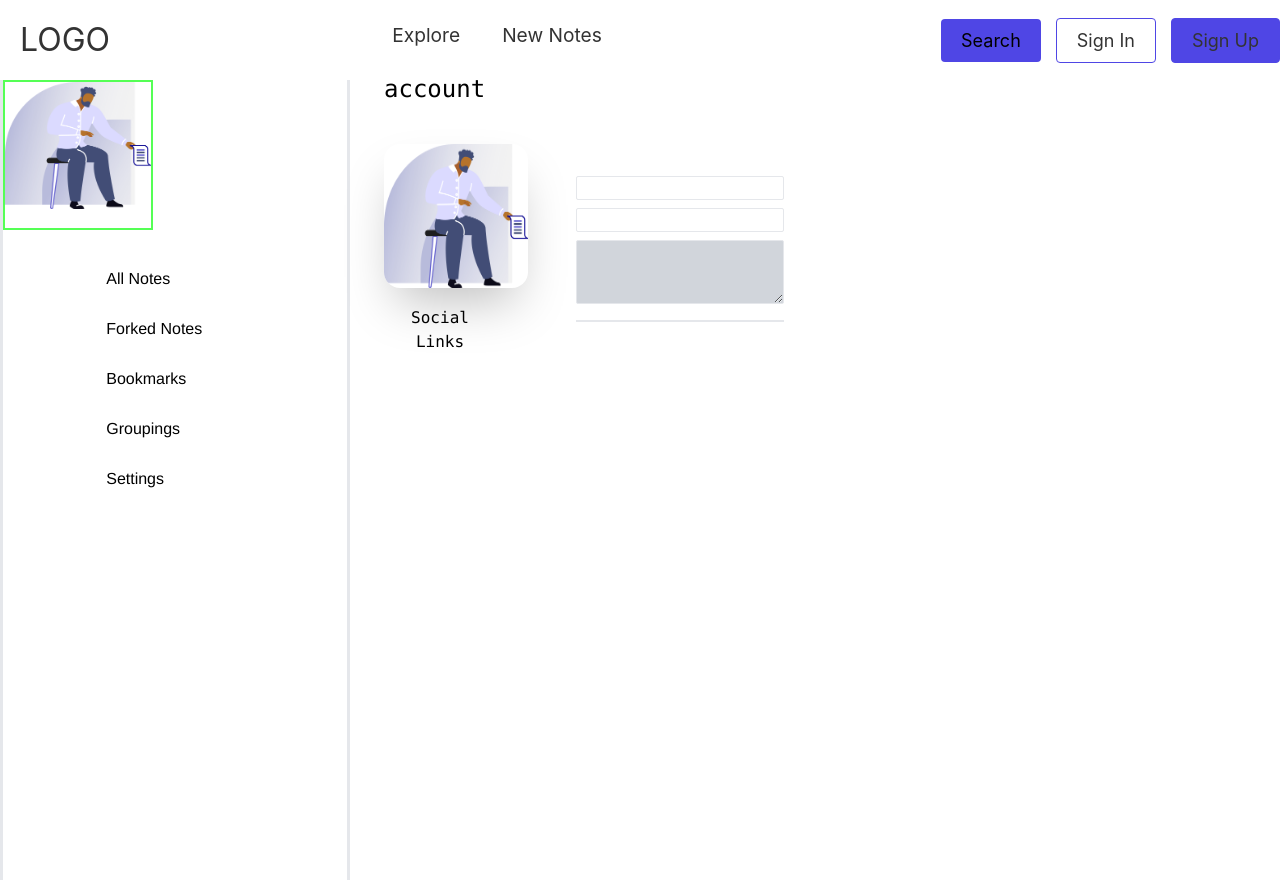
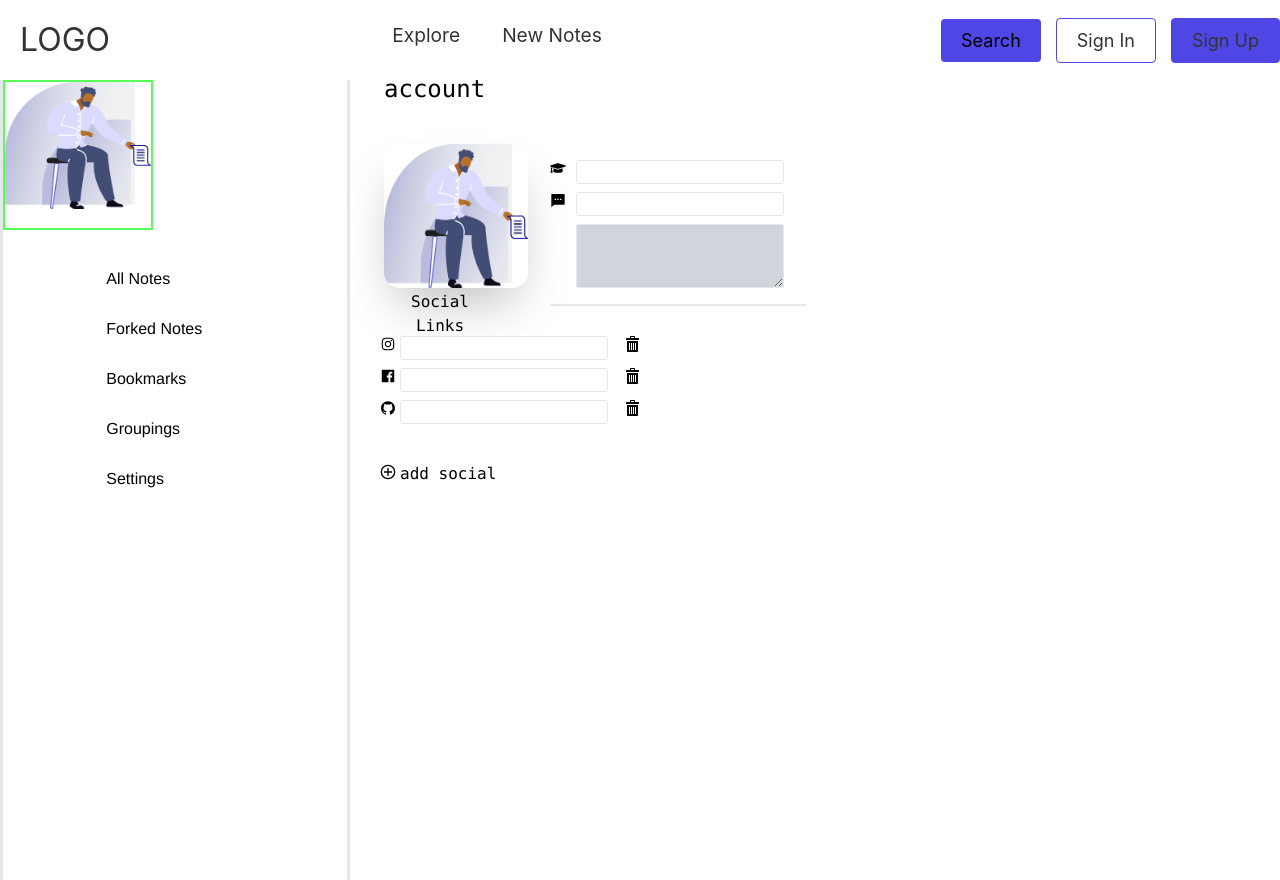
Before and after one commit to Sanjivchy/react-notebook, a React (Create React App) app: page /dashboard in a window 1280 px wide. Built offline with nearby package versions, Linux system fonts and the light colour scheme.

Commit message:
profil frontend finished

```diff
--- a/package.json
+++ b/package.json
@@ -11,6 +11,7 @@
     "react": "^17.0.2",
     "react-dom": "^17.0.2",
     "react-hook-form": "^7.10.0",
+    "react-icons": "^4.2.0",
     "react-router-dom": "^5.2.0",
     "react-scripts": "4.0.3",
     "styled-components": "^5.3.0",
--- a/src/components/Container/Container.js
+++ b/src/components/Container/Container.js
@@ -1,4 +1,10 @@
 import React from 'react'
+import { AiFillGithub, AiOutlineInstagram, AiFillFacebook } from "react-icons/ai";
+import { GrAddCircle } from "react-icons/gr";
+import { Link } from 'react-router-dom';
+import { RiMessage2Fill } from "react-icons/ri";
+import { FaGraduationCap } from "react-icons/fa";
+import { ImBin } from "react-icons/im";
 
 import Img1 from '../pages/home/images/img1.png';
 
@@ -9,12 +15,31 @@ function Container() {
             <img className="absolute w-36 h-36 ml-96 mt-16 rounded-2xl shadow-2xl drop-shadow-3xl" src={Img1} alt="iamges"/>
 
                <form action="">
-               <input className="absolute w-52 h-6 ml-106 mt-24 border box-border rounded-sm text-gray-600" type="text" name="name" />
-                <input className="absolute w-52 h-6 ml-106 mt-32 border box-border rounded-sm text-gray-600"  type="text" name="name" />
+                <div className="absolute  ml-xl mt-20 "> <FaGraduationCap/></div>
+                <input className="absolute w-52 h-6 ml-106 mt-20 border box-border rounded-sm text-gray-600" type="text" name="name" />
 
-                <textarea className="absolute w-52 h-16 ml-106 mt-40 bg-gray-300 border box-border rounded-sm text-gray-600 inline-block align-top "  type="text" name="name" />
-              <div className="absolute w-52 h-0 ml-106  mt-60 border "></div>
-                <label className="font-mono font-normal not-italic absolute w-28 h-5 ml-96 mt-60 text-base flex items-center text-center text-black">Social Links</label>
+                <div className="absolute  ml-xl mt-28 "> <RiMessage2Fill/></div>
+
+                <input className="absolute w-52 h-6 ml-106 mt-28 border box-border rounded-sm text-gray-600"  type="text" name="name" />
+
+                <textarea className="absolute w-52 h-16 ml-106 mt-36 bg-gray-300 border box-border rounded-sm text-gray-600 inline-block align-top "  type="text" name="name" />
+                <div className="absolute w-64 h-0 ml-xl  mt-56 border bg-black "></div>
+                <label className="font-mono font-normal not-italic absolute w-28 h-5 ml-96 mt-56 text-base flex items-center text-center text-black">Social Links</label>
+
+                <input className="absolute w-52 h-6 ml-lg mt-64  border box-border rounded-sm text-gray-600" type="text" name="name" />
+                <div className="absolute  ml-sm mt-64 "> <AiOutlineInstagram/></div>
+                <div className="absolute  ml-md mt-64 "> <ImBin/></div>
+
+                <input className="absolute w-52 h-6 ml-lg mt-72 border box-border rounded-sm text-gray-600" type="text" name="name" />
+                <div className="absolute  ml-sm mt-72 "> <AiFillFacebook/></div>
+                <div className="absolute  ml-md mt-72 "> <ImBin/></div>
+
+                <input className="absolute w-52 h-6 ml-lg mt-80 border box-border rounded-sm text-gray-600" type="text" name="name" />
+                <div className="absolute  ml-sm mt-80 "> <AiFillGithub/></div>
+                <div className="absolute  ml-md mt-80 "> <ImBin/></div>
+
+                <div className="absolute  ml-sm mt-96 "> <GrAddCircle/></div>
+                <Link className="font-mono font-normal not-italic absolute w-28 h-5 ml-lg mt-96 text-base flex items-center text-center text-black">add social</Link>
 
                </form>
         </div>
--- a/tailwind.config.js
+++ b/tailwind.config.js
@@ -10,7 +10,12 @@ module.exports = {
     },
     extend: {
       spacing:{
-      '103': '35rem',
+
+      'sm': '380px',
+      'lg':'400px',
+      'xl':'550px',
+      'md':'625px',
+      '100': '27rem',
       '106': '36rem',
       '109':'39rem',
     }
```
Also changed, not shown: 1 other file (tests, documents, lock files or other folders).
